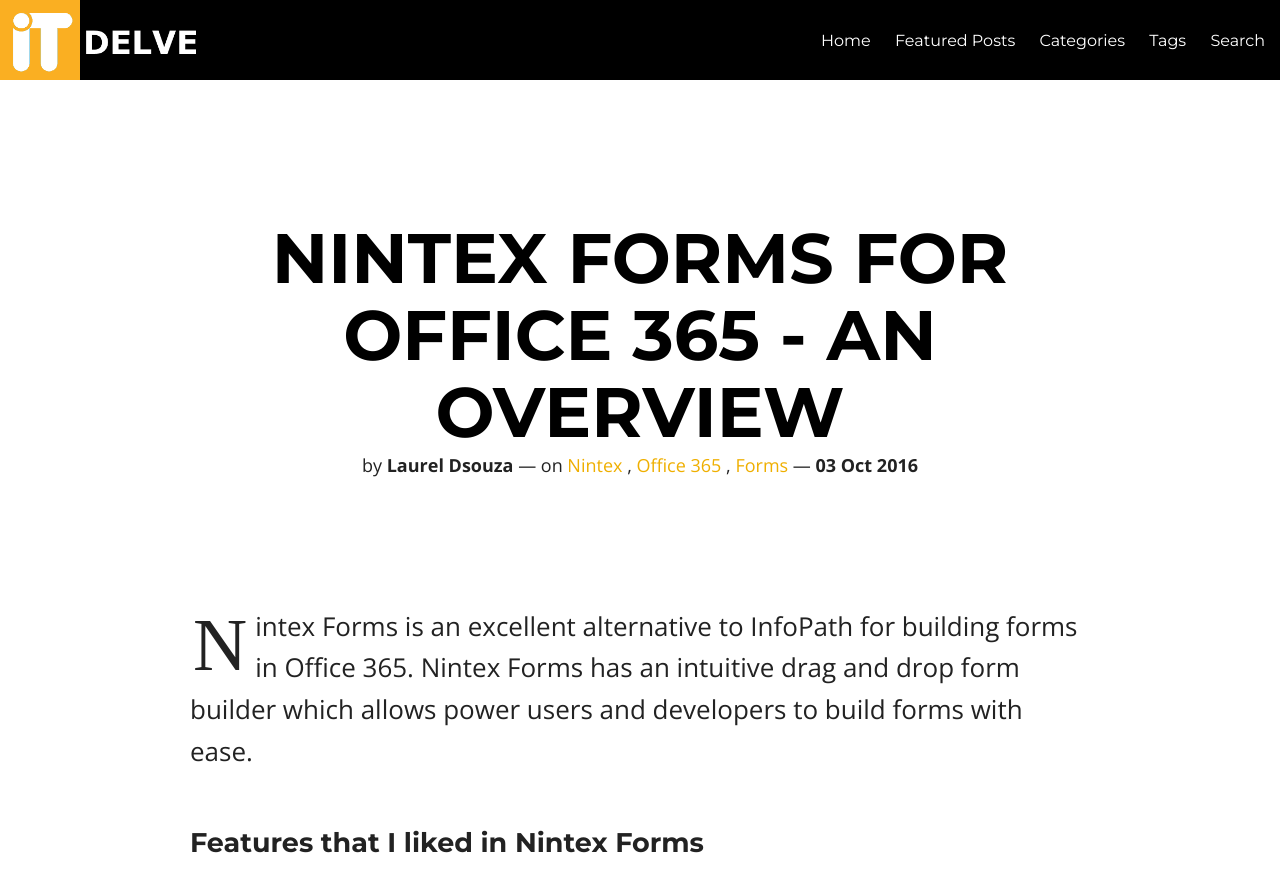
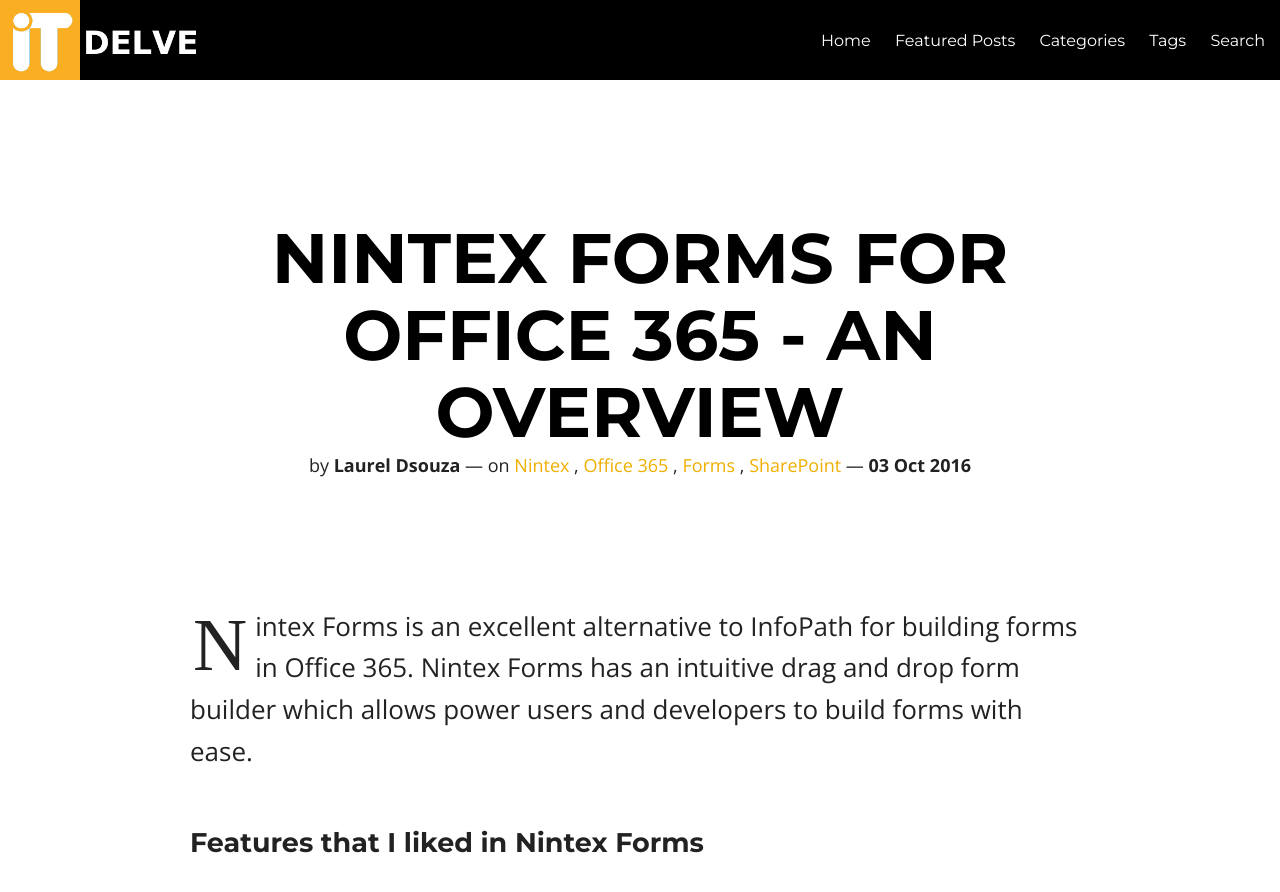
Before and after one commit to ldsouza/ldsouza.github.io, a Jekyll site: the page built from _posts/2016-10-03-nintex-forms-for-office-365-an-overview.md, in a window 1280 px wide and 900 px high. Shown: the top 892 px of the window. Built offline with Jekyll 4.4.1, drawn with Linux system fonts in a browser that asks for light colours; nearby versions of some CDN libraries.

Commit message:
Update 2016-10-03-nintex-forms-for-office-365-an-overview.md

```diff
--- a/_posts/2016-10-03-nintex-forms-for-office-365-an-overview.md
+++ b/_posts/2016-10-03-nintex-forms-for-office-365-an-overview.md
@@ -10,6 +10,7 @@
 - Nintex
 - Office 365
 - Forms
+- SharePoint
 ---
 Nintex Forms is an excellent alternative to InfoPath for building forms in Office 365. Nintex Forms has an intuitive drag and drop form builder which allows power users and developers to build forms with ease.
 
```
